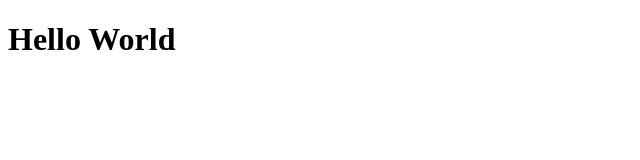
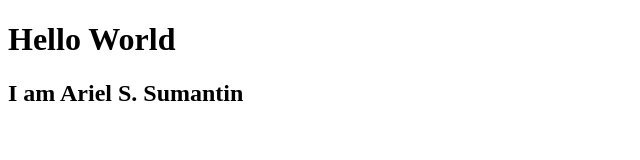
Before and after one commit to aryeeeeeeeeel/Hello-World, a plain HTML site: page index.html in a window 1280 px wide. Shown: the whole page, without its empty margins (0-640 px from the left). Drawn offline with Linux system fonts and the light colour scheme.

Commit message:
First Commit

```diff
--- a/index.html
+++ b/index.html
@@ -7,5 +7,6 @@
 </head>
 <body>
     <h1>Hello World</h1>
+    <h2>I am Ariel S. Sumantin</h2>
 </body>
 </html>
```
